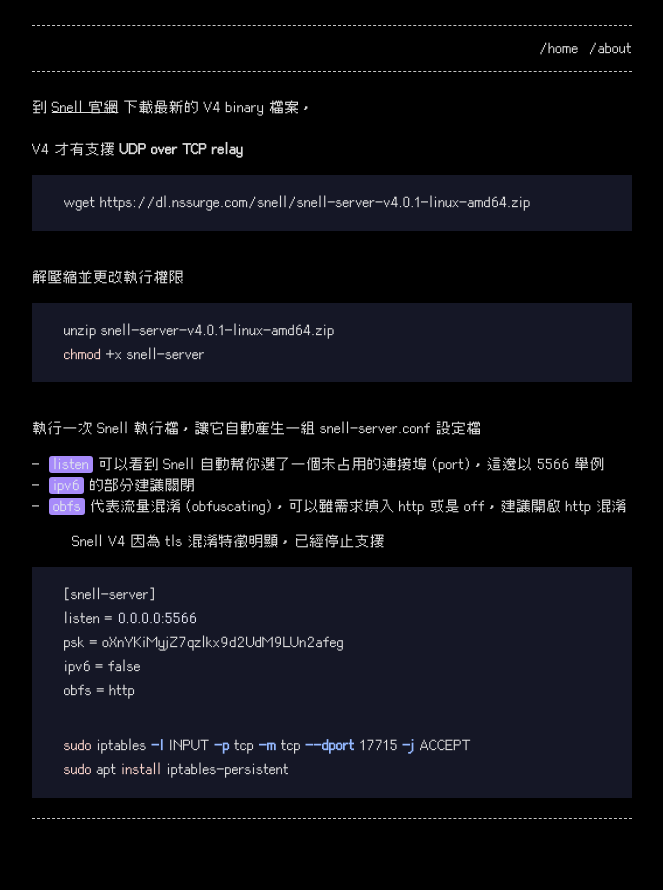
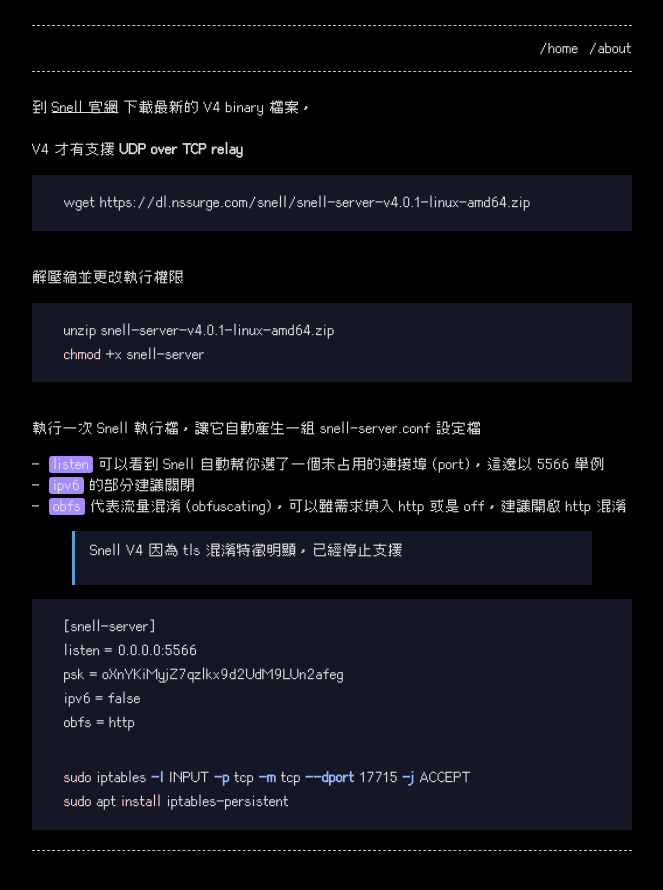
Before and after one commit to morningdip/home, a Jekyll site: the page built from _posts/2024-01-08-ponte.md, in a window 1280 px wide. Shown: the top 890 px of the page, without its empty margins (308-971 px from the left). Built offline with Jekyll 4.4.1, drawn with Linux system fonts in a browser that asks for light colours.

Commit message:
Update base.scss

```diff
--- a/_sass/base.scss
+++ b/_sass/base.scss
@@ -24,7 +24,7 @@ h1, h2, h3, h4, h5, h6 { font-size: $base-font-size;  margin: 0px;  margin-top:
 p, ul, ol { margin: 0px;  color: var(--text-color); }
 a { text-decoration: underline;  color: var(--link-color); }
 a:hover { color: var(--background-color); background-color: var(--base-color); }
-.page-post blockquote {
+blockquote {
   border-left: 3px solid var(--carolina-blue);
   background-color: var(--raisin-black);
   padding: 9px 9px 9px 15px;
```
